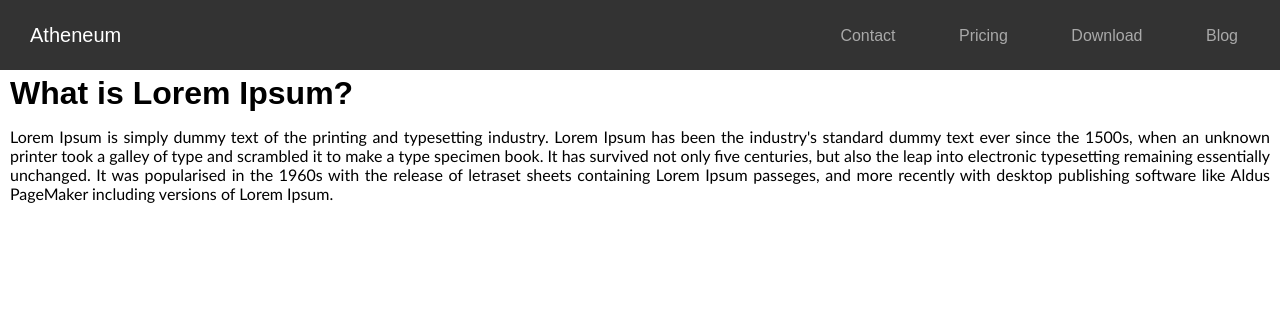
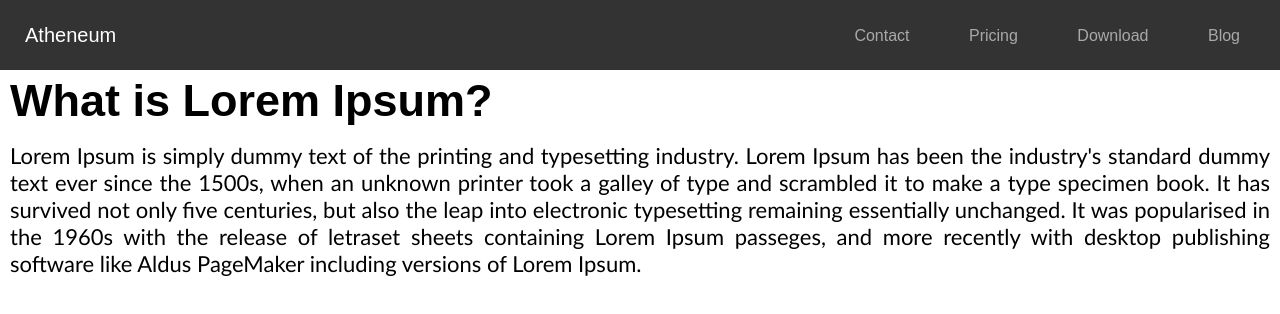
Before and after one commit to Odalloc/lab4, a plain HTML site: page index.html in a window 1280 px wide. Drawn offline with Linux system fonts and the light colour scheme.

Commit message:
Update style.css

```diff
--- a/style.css
+++ b/style.css
@@ -19,15 +19,15 @@
    color: white;
    line-height: 50px;
    font-size: 20px;
-   padding-left: 15px;
+   padding-left: 10px;
 }
 .icon{
-   font-size: 35px;
+   font-size: 30px;
    color: #a9a9a9;
    line-height: 50px;
    border: 1px solid black;
    border-color: #a9a9a9;
-   padding: 0px 10px;
+   padding: 0px 15px;
    border-radius: 5px;
    cursor: pointer;
 }
@@ -51,7 +51,7 @@
    	padding: 0 15px;
 }
 .nav ul li a{
-   padding: 12px;
+	padding: 12px 10px;
    	display: inline-block;
    	color: #a9a9a9;
    	text-decoration: none;
@@ -88,9 +88,11 @@
 }
 .content h1{
      padding: 5px 10px;
+     font-size: 45px;
 }
 .content p{
      text-align: justify;
      padding: 10px 10px;
      font-family: 'calibri';
+     font-size: 22px;
 }
```
Lines whose indentation alone changed are shown as unchanged.
